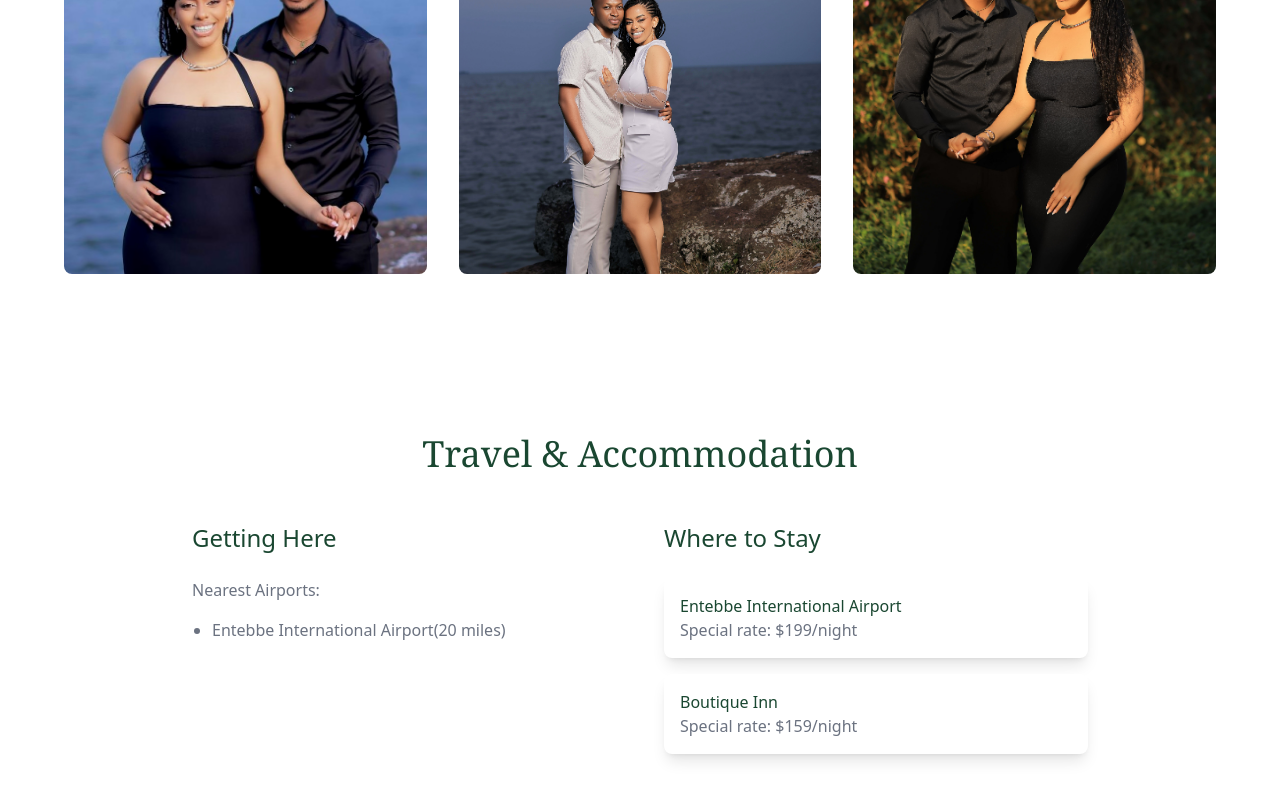
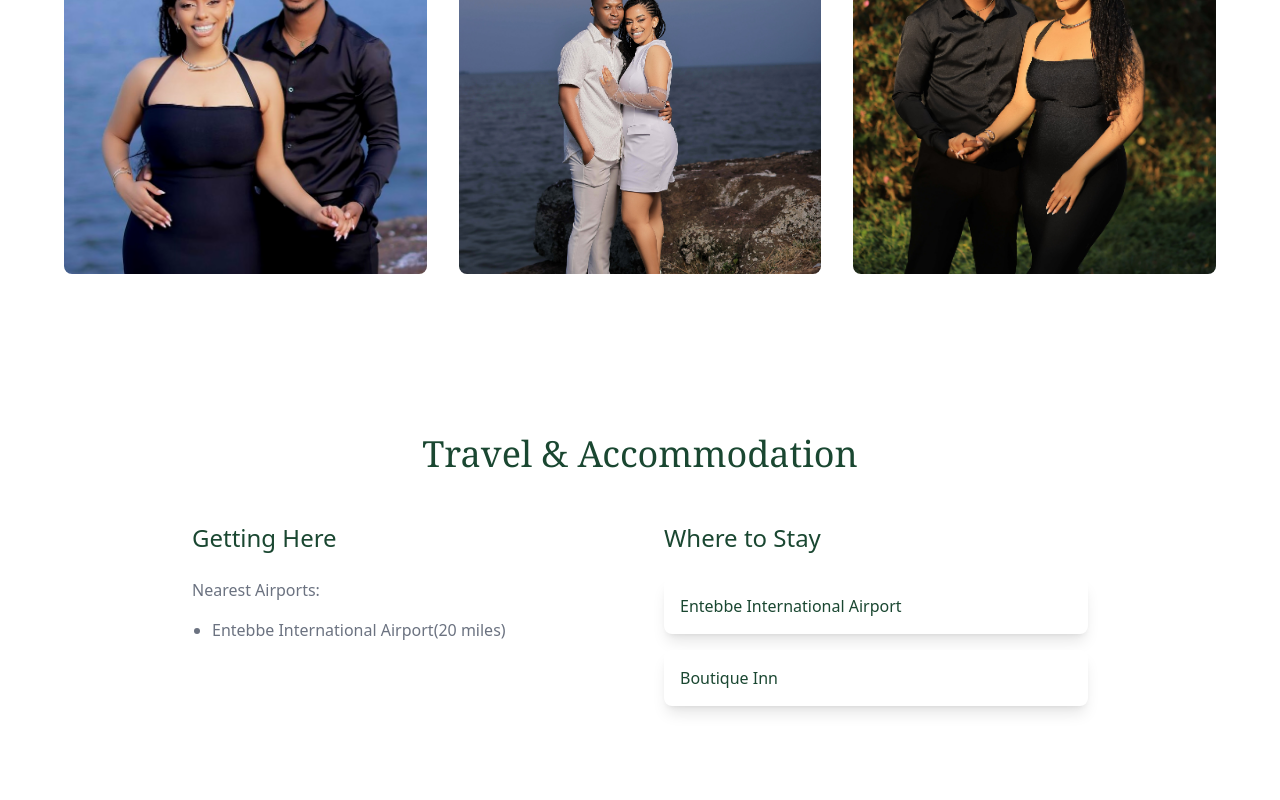
Before and after one commit to arnoldcod/our-day, a React (Vite) app: page / in a window 1280 px wide. Shown: the part 4622-5422 px from the top of the page. Built offline with nearby package versions, Linux system fonts and the light colour scheme.

Commit message:
added new pictures

```diff
--- a/src/components/HomePage.jsx
+++ b/src/components/HomePage.jsx
@@ -329,11 +329,11 @@ const HomePage = () => {
               <div className="space-y-4">
                 <div className="p-4 bg-white rounded-lg shadow-lg">
                   <h4 className="text-primary"> Entebbe International Airport</h4>
-                  <p className="text-secondary">Special rate: $199/night</p>
+                  {/* <p className="text-secondary">Special rate: $199/night</p> */}
                 </div>
                 <div className="p-4 bg-white rounded-lg shadow-lg">
                   <h4 className="text-primary">Boutique Inn</h4>
-                  <p className="text-secondary">Special rate: $159/night</p>
+                  {/* <p className="text-secondary">Special rate: $159/night</p> */}
                 </div>
               </div>
             </motion.div>
```
Also changed, not shown: 1 other file (tests, documents, lock files or other folders).
